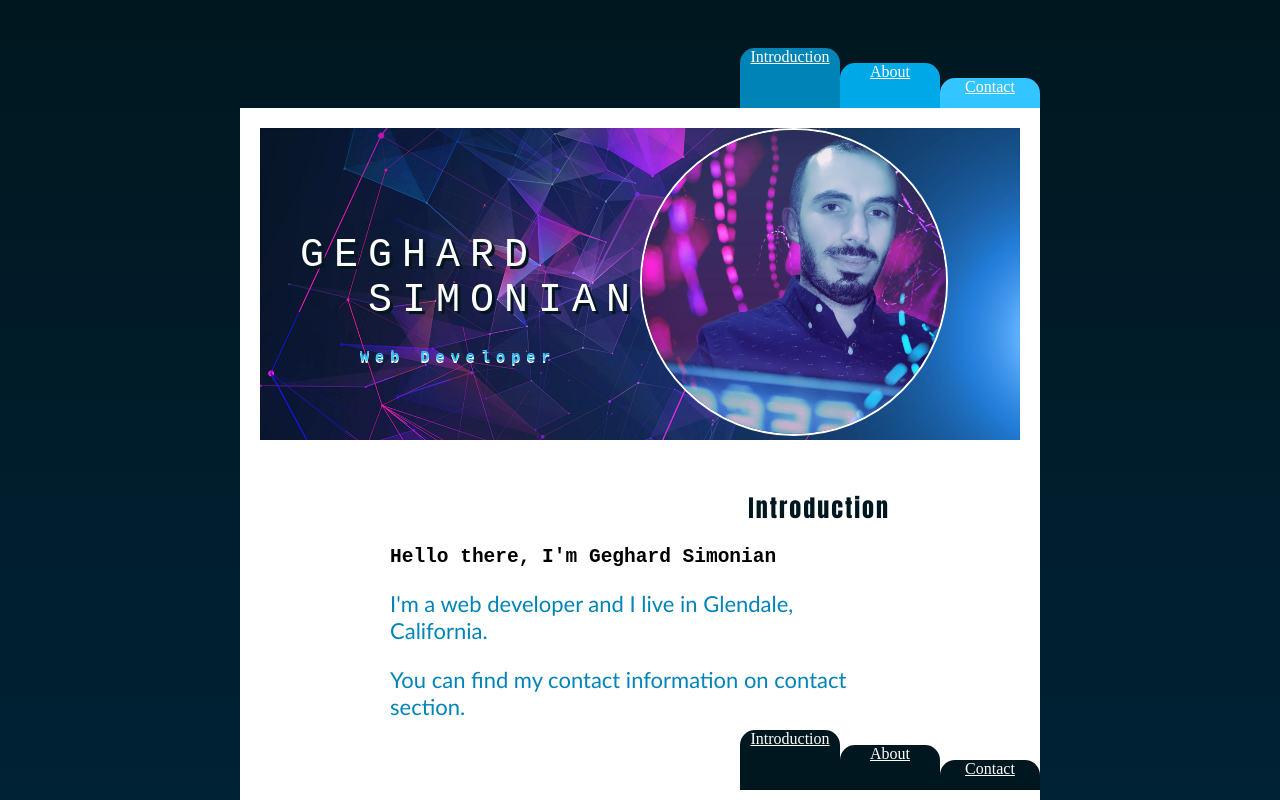
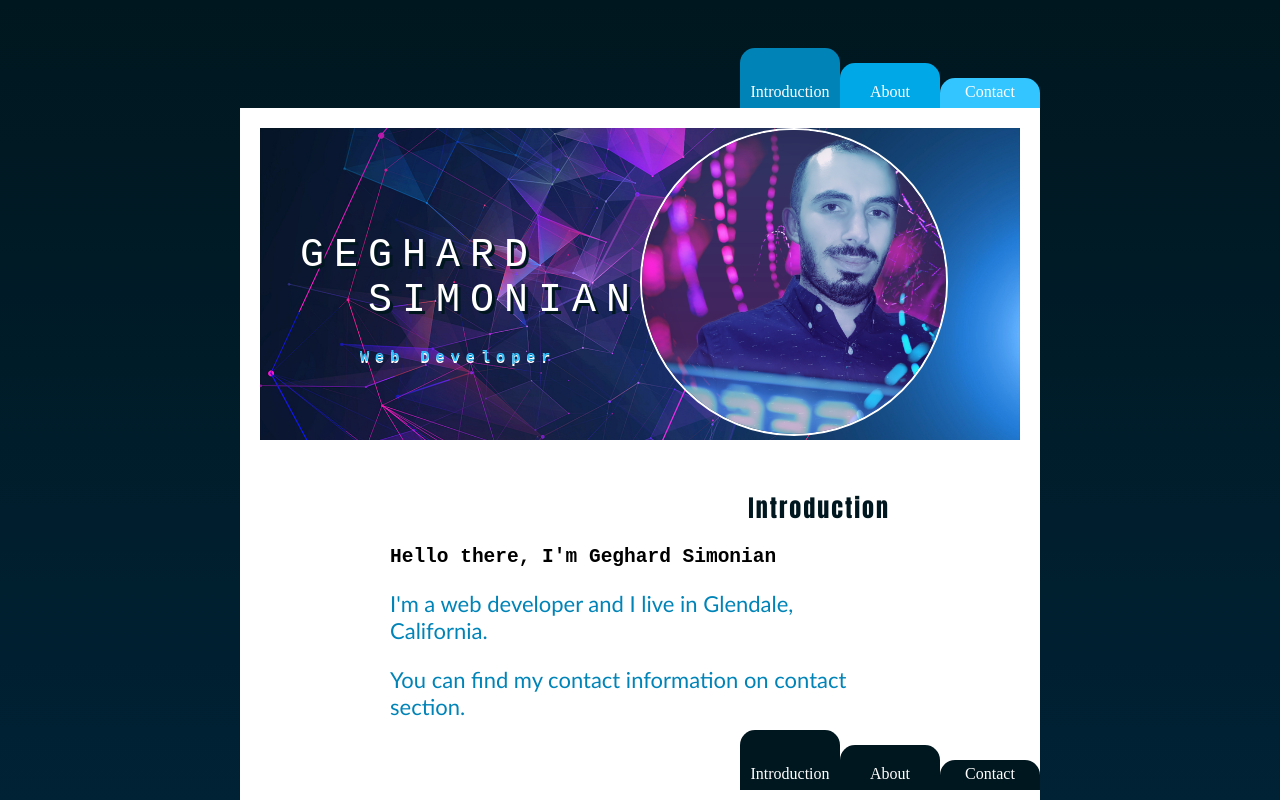
Before and after one commit to Geghard-S/myPortfolio, a plain HTML site: page index.html in a window 1280 px wide. Shown: the top 800 px of the page. Drawn offline with Linux system fonts and the light colour scheme; a script that the page names is missing.

Commit message:
Update style.css

```diff
--- a/style.css
+++ b/style.css
@@ -17,28 +17,32 @@ The buttons
   width: 100px;
   text-align: center;
   border-radius:  15px 15px 0 0;
+  text-decoration: none;
 }
 .btn:hover{/* All buttons hover */
   background-color: #FFFFFF;
   color: #00171F;
 }
 .intro{/*button1 Introduction*/
-  height:60px;
+  height:25px;
   margin:40px 200px 0 500px;
+  padding: 35px 0 0 0;
   position: absolute;
   background-color: #0084B8;
   color: #FFFFFF;
 }
 .introSnd{/*button1 Introduction, second position*/
-  height:60px;
+  height:25px;
   margin:270px 200px 0 500px;
+  padding: 35px 0 0 0;
   position: absolute;
   background-color: #00171F;
   color: #FFFFFF;
 }
 .introTrd{/*button1 Introduction, third position*/
-  height:60px;
+  height:25px;
   margin:17px 200px 0 500px;
+  padding: 35px 0 0 0;
   position: absolute;
   background-color: #00171F;
   color: #FFFFFF;
@@ -52,22 +56,25 @@ The buttons
   color: #FFFFFF;
 }
 .about{/*button2 about*/
-  height:45px;
+  height:25px;
   margin: 55px 100px 0 600px;
+  padding: 20px 0 0 0;
   position: absolute;
   background-color: #00A8E8;
   color: #FFFFFF;
 }
 .aboutSnd{/*button2 about, second position*/
-  height:45px;
+  height:25px;
   margin: 285px 100px 0 600px;
+  padding: 20px 0 0 0;
   position: absolute;
   background-color: #00171F;
   color: #FFFFFF;
 }
 .aboutTrd{/*button2 about, third position*/
-  height:45px;
+  height:25px;
   margin: 32px 100px 0 600px;
+  padding: 20px 0 0 0;
   position: absolute;
   background-color: #00171F;
   color: #FFFFFF;
@@ -81,22 +88,25 @@ The buttons
   color: #FFFFFF;
 }
 .contact{/*button3 contact*/
-  height:30px;
+  height:25px;
   margin: 70px 0 0 700px;
+  padding: 5px 0 0 0;
   position: absolute;
   background-color: #33C5FF;
   color: #FFFFFF;
 }
 .contactSnd{/*button3 contact, second position*/
-  height:30px;
+  height:25px;
   margin: 300px 0 0 700px;
+  padding: 5px 0 0 0;
   position: absolute;
   background-color: #00171F;
   color: #FFFFFF;
 }
 .contactTrd{/*button3 contact, third position*/
-  height:30px;
+  height:25px;
   margin: 47px 0 0 700px;
+  padding: 5px 0 0 0;
   position: absolute;
   background-color: #00171F;
   color: #FFFFFF;
```
